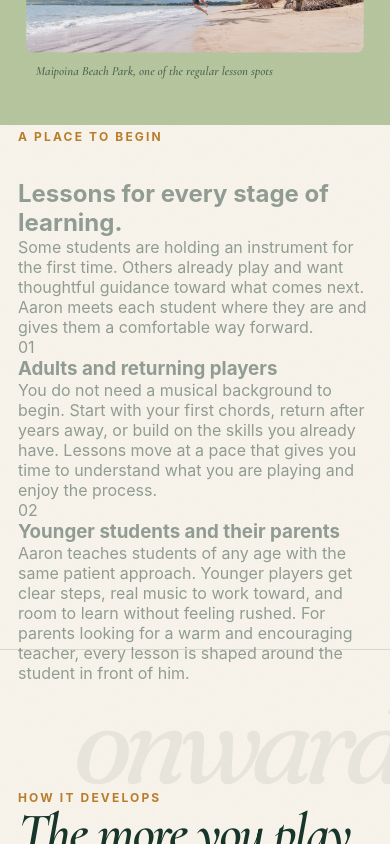
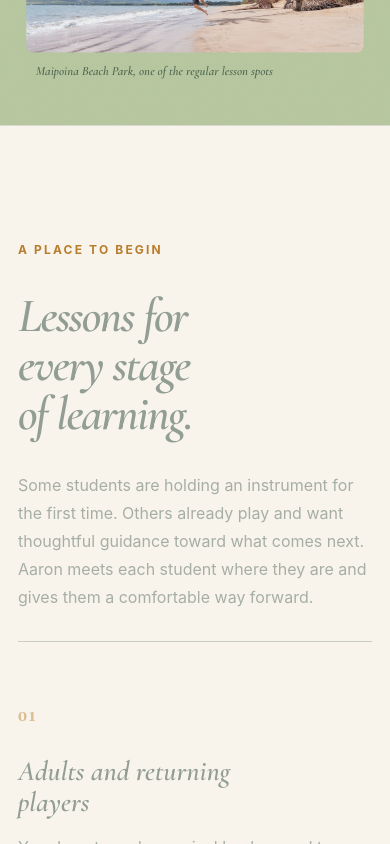
Before and after one commit to karinrub/maui-lessons, a React (Vite) app: page /weekly-lessons in a window 390 px wide. Shown: the part 2640-3484 px from the top of the page. Built offline with nearby package versions, Linux system fonts and the light colour scheme; a web font is replaced by a local one.

Commit message:
style(weekly): frame local lesson chapters

```diff
--- a/src/components/weekly/WeeklyJourneySections.css
+++ b/src/components/weekly/WeeklyJourneySections.css
@@ -378,6 +378,115 @@
   aspect-ratio: 16 / 9;
   object-fit: cover;
   object-position: 50% 68%;
+}
+
+.weekly-redesign__audience {
+  position: relative;
+  padding: clamp(7rem, 12vw, 10rem) 0;
+  border-top: 1px solid rgba(23, 53, 42, 0.14);
+}
+
+.weekly-redesign__audience-intro {
+  display: grid;
+  grid-template-columns: minmax(0, 0.9fr) minmax(320px, 0.7fr);
+  align-items: end;
+  gap: clamp(2rem, 6vw, 5rem);
+  margin-bottom: clamp(4rem, 8vw, 6rem);
+}
+
+.weekly-redesign__audience h2,
+.weekly-redesign__weekly-lesson h2 {
+  max-width: 12ch;
+  font-family: "Cormorant Garamond", Georgia, "Times New Roman", serif;
+  font-size: clamp(3rem, 5.4vw, 5rem);
+  font-style: italic;
+  font-weight: 600;
+  letter-spacing: -0.035em;
+  line-height: 1.02;
+  text-wrap: balance;
+}
+
+.weekly-redesign__audience-intro > p {
+  max-width: 42rem;
+  color: rgba(23, 53, 42, 0.8);
+  font-size: clamp(1rem, 1.5vw, 1.12rem);
+  line-height: 1.75;
+}
+
+.weekly-redesign__audience-grid {
+  display: grid;
+  grid-template-columns: repeat(2, minmax(0, 1fr));
+  border-top: 1px solid rgba(23, 53, 42, 0.2);
+}
+
+.weekly-redesign__audience-grid article {
+  padding: clamp(2rem, 4vw, 3.25rem);
+}
+
+.weekly-redesign__audience-grid article:first-child {
+  padding-left: 0;
+  border-right: 1px solid rgba(23, 53, 42, 0.2);
+}
+
+.weekly-redesign__audience-grid article > span {
+  display: block;
+  margin-bottom: 2rem;
+  color: var(--maui-gold);
+  font-family: Fraunces, Georgia, serif;
+  font-size: 0.8rem;
+  letter-spacing: 0.16em;
+}
+
+.weekly-redesign__audience-grid h3 {
+  max-width: 18ch;
+  margin-bottom: 1rem;
+  font-family: "Cormorant Garamond", Georgia, "Times New Roman", serif;
+  font-size: clamp(1.75rem, 2.7vw, 2.35rem);
+  font-style: italic;
+  font-weight: 600;
+  line-height: 1.1;
+}
+
+.weekly-redesign__audience-grid p {
+  max-width: 42rem;
+  color: rgba(23, 53, 42, 0.8);
+  line-height: 1.75;
+}
+
+.weekly-redesign__weekly-lesson {
+  position: relative;
+  padding: clamp(6rem, 10vw, 8.5rem) 0;
+  border-top: 1px solid rgba(23, 53, 42, 0.14);
+  background: var(--home-sage);
+}
+
+.weekly-redesign__weekly-lesson-layout {
+  display: grid;
+  grid-template-columns: minmax(0, 0.9fr) minmax(320px, 0.7fr);
+  align-items: start;
+  gap: clamp(3rem, 8vw, 7rem);
+}
+
+.weekly-redesign__weekly-lesson-copy {
+  display: grid;
+  gap: 1.5rem;
+  padding-top: clamp(2.6rem, 5vw, 4rem);
+}
+
+.weekly-redesign__weekly-lesson-copy p {
+  max-width: 42rem;
+  color: rgba(23, 53, 42, 0.82);
+  font-size: clamp(1.03rem, 1.5vw, 1.15rem);
+  line-height: 1.75;
+}
+
+.weekly-redesign__teacher-copy {
+  display: grid;
+  gap: 1.5rem;
+}
+
+.weekly-redesign__teacher-copy p {
+  font: inherit;
 }
 
 .weekly-redesign__progression {
@@ -763,6 +872,30 @@
   .weekly-redesign__teacher-layout {
     grid-template-columns: 1fr;
   }
+
+  .weekly-redesign__audience-intro,
+  .weekly-redesign__weekly-lesson-layout {
+    grid-template-columns: 1fr;
+    gap: 2rem;
+  }
+
+  .weekly-redesign__audience-grid {
+    grid-template-columns: 1fr;
+  }
+
+  .weekly-redesign__audience-grid article,
+  .weekly-redesign__audience-grid article:first-child {
+    padding: 2rem 0;
+    border-right: 0;
+  }
+
+  .weekly-redesign__audience-grid article + article {
+    border-top: 1px solid rgba(23, 53, 42, 0.2);
+  }
+
+  .weekly-redesign__weekly-lesson-copy {
+    padding-top: 0;
+  }
 }
 
 @media (min-width: 761px) and (max-width: 920px) and (min-height: 680px) {
@@ -890,7 +1023,10 @@
   .weekly-redesign__resolved-hero,
   .weekly-redesign__resolved-copy,
   .weekly-redesign__contact-sheet,
-  .weekly-redesign__progress-milestone {
+  .weekly-redesign__audience-intro > *,
+  .weekly-redesign__audience-grid article,
+  .weekly-redesign__progress-milestone,
+  .weekly-redesign__weekly-lesson-layout > * {
     opacity: 1 !important;
     visibility: visible !important;
     transform: none !important;
```
Also changed, not shown: 2 other files (tests, documents, lock files or other folders).
